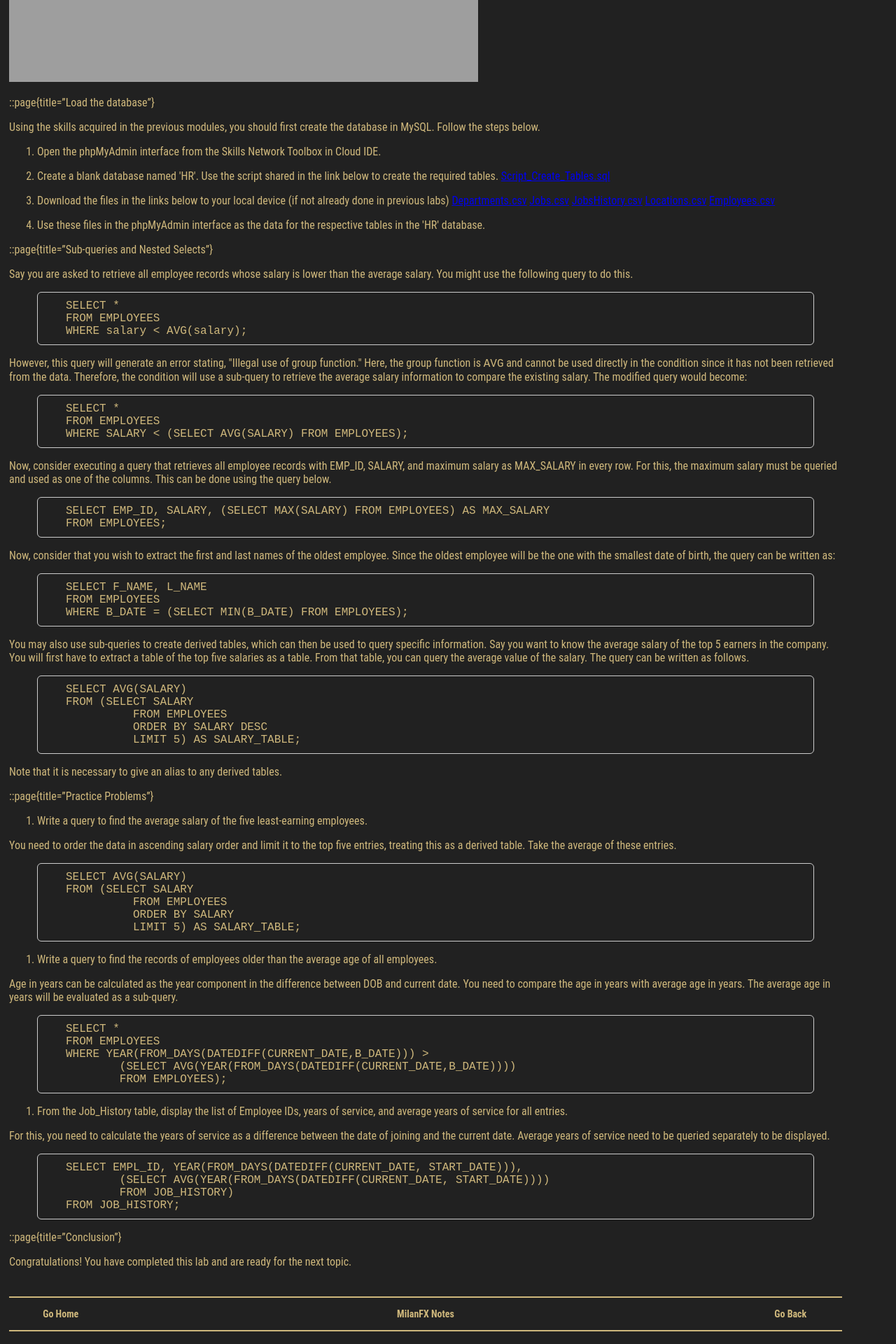
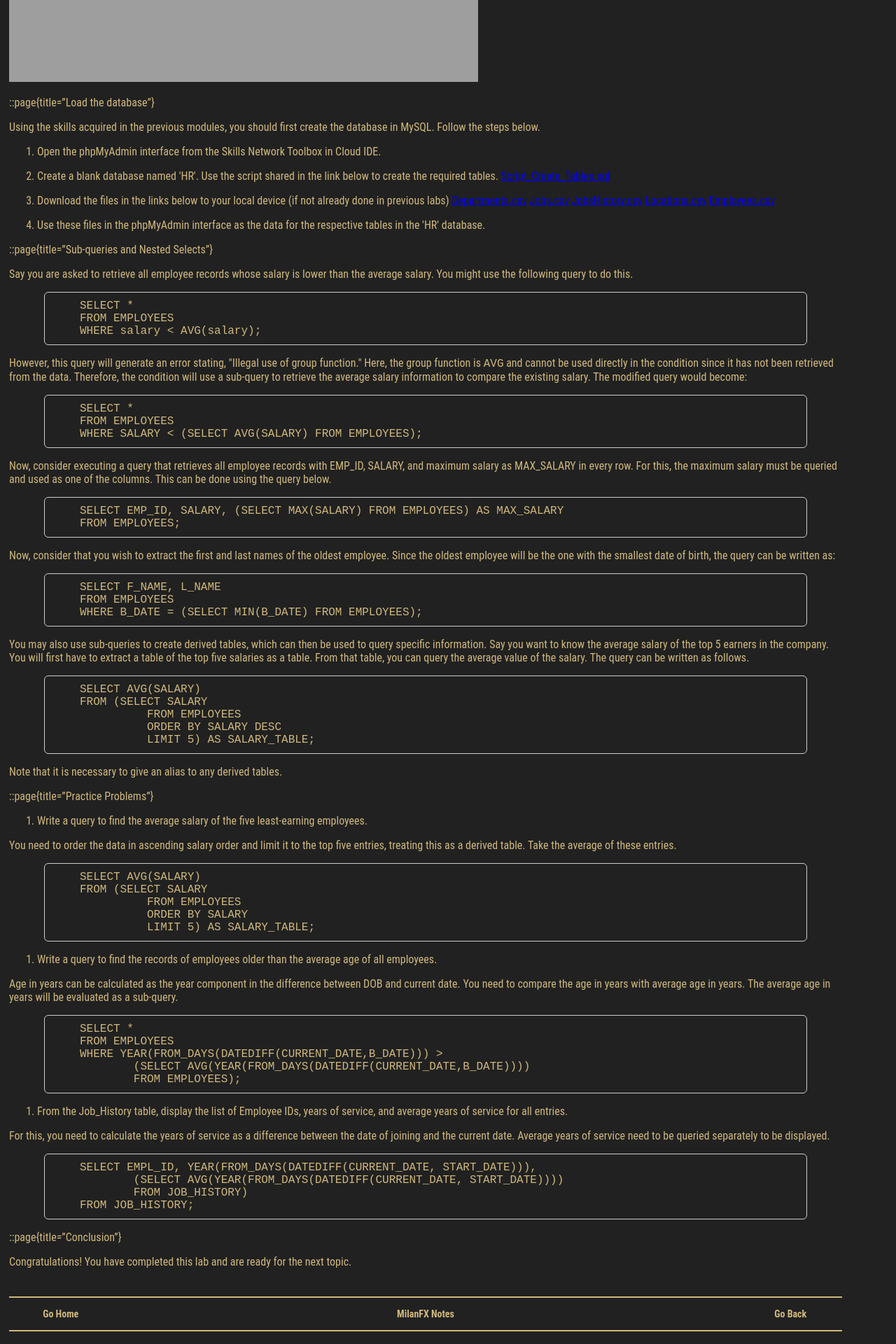
Before and after one commit to milanfx/milanfx.github.io, a Jekyll site: the page built from test.md, in a window 1280 px wide. Shown: the part 1138-3058 px from the top of the page at 70% size. Built offline with Jekyll 4.4.1, drawn with Linux system fonts in a browser that asks for light colours; grey boxes are pictures that could not be loaded.

Commit message:
Update page.html

```diff
--- a/_layouts/page.html
+++ b/_layouts/page.html
@@ -158,10 +158,10 @@
     pre {
       border: 1px solid #ccc;
       border-radius: 6px;
-      padding: 10px 40px;
+      padding: 10px 50px;
       font-family: monospace;
       overflow-x: auto;
-      margin: 0px 40px;
+      margin: 10px 50px;
     }
 
   </style>
```
